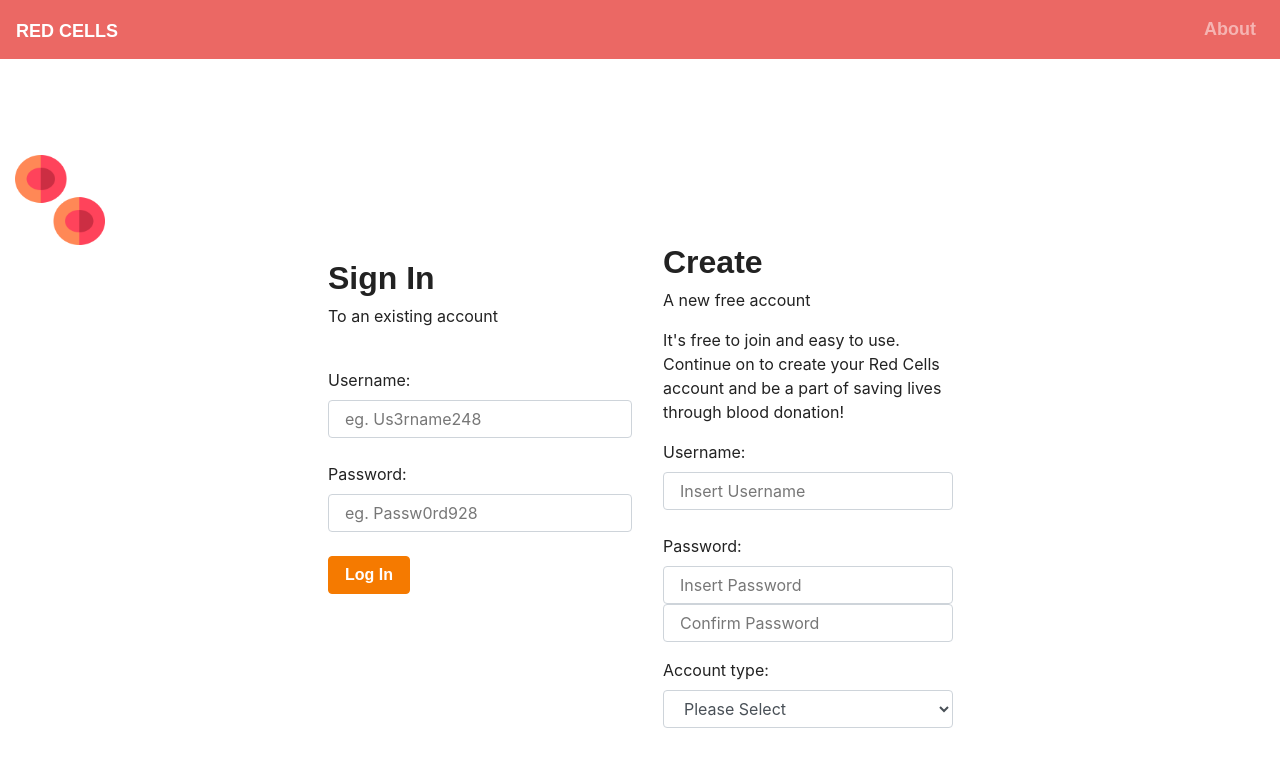
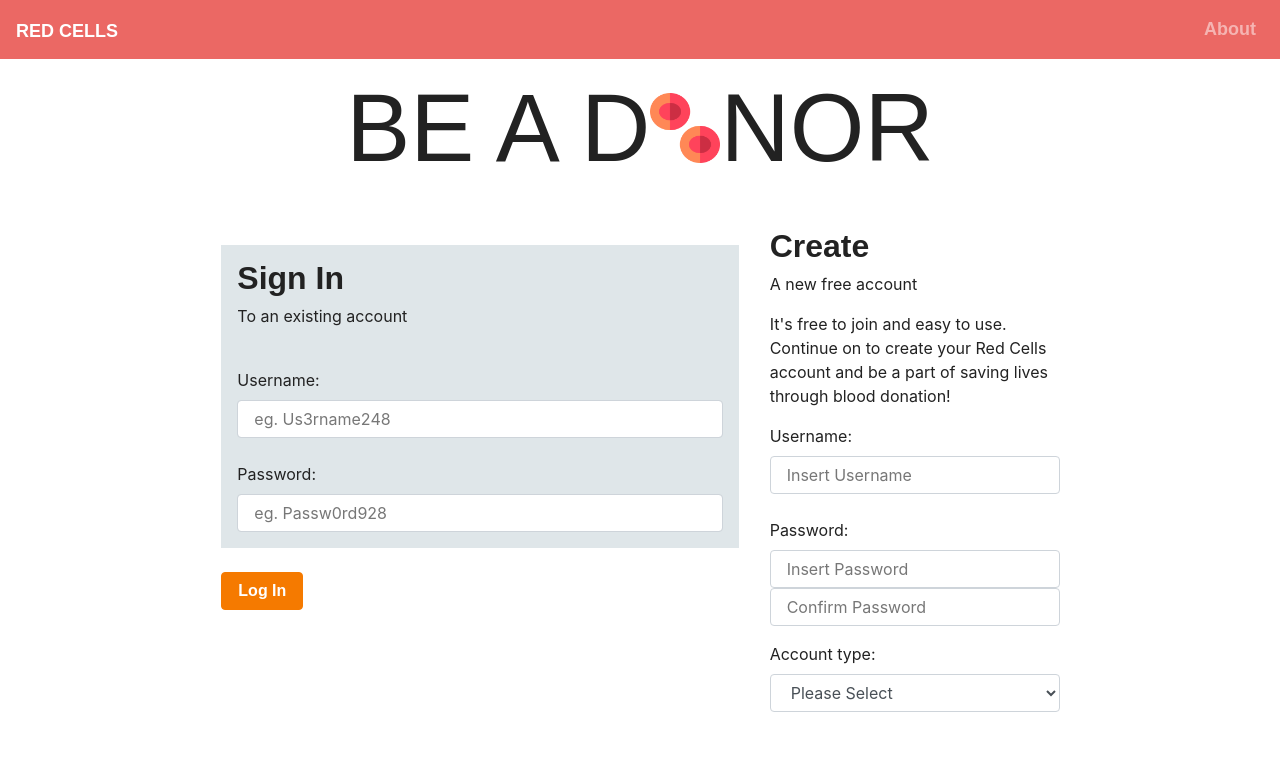
Before and after one commit to hjc86/blood_app, a React (Create React App) app in the folder frontend/: page / in a window 1280 px wide. Shown: the top 766 px of the page. Built offline with nearby package versions, Linux system fonts and the light colour scheme; a web font is replaced by a local one.

Commit message:
centered components

```diff
--- a/frontend/src/components/scheduler.js
+++ b/frontend/src/components/scheduler.js
@@ -97,18 +97,20 @@ class Scheduler extends Component {
     const { loading } = this.state;
 
     return (
-      <div className="container-fluid">
+      <div className="container-fluid text-center">
         <h1>Booking</h1>
+        <div className="container mr-5 col-8 p-3 mb-4">
         <AppointmentPicker
           addAppointment={this.addAppointment}
           removeAppointment={this.removeAppointment}
-          initialDay={new Date("2020-06-08")}
+          // initialDay={new Date("2020-06-01")}
           days={days}
           maxReservableAppointments={1}
           // alpha
           visible
           selectedByDefault
          />
+         </div>
       </div>
     );
   }
--- a/frontend/src/containers/clinic_dashboard.js
+++ b/frontend/src/containers/clinic_dashboard.js
@@ -12,7 +12,7 @@ class ClinicDashboard extends React.Component {
         return (
             <div>
             <NavBar />
-             <ClinicAppointments />
+            <ClinicAppointments />
             </div>
         )
     }
--- a/frontend/src/containers/login.js
+++ b/frontend/src/containers/login.js
@@ -3,16 +3,13 @@ import { Link } from 'react-router-dom';
 import { connect } from 'react-redux';
 import NavBar from '../components/navbar_home';
 import { simpleAction } from '../action-creators/simpleAction';
-
 import logo from '../img/red-blood-cells.png';
-
 const mapStateToProps = state => ({
     ...state
 })
 const mapDispatchToProps = dispatch => ({
     simpleAction: () => dispatch(simpleAction())
 })
-
 class Login extends React.Component {
     constructor(props) {
         super(props);
@@ -22,15 +19,12 @@ class Login extends React.Component {
         }
         this.changeHandler = this.changeHandler.bind(this);
     }
-
     simpleAction = (event) => {
         this.props.simpleAction();
         console.log(this.props);
     }
-
     changeHandler = (event) =>  {
         let state = this.state
-
         switch (event.target.name) {
             case "signInUsername":
                 state.signIn.username = event.target.value
@@ -70,28 +64,25 @@ class Login extends React.Component {
                 break;
         }
     }
-
     render() {
         let createButton
         if (this.state.create.isClinic === false) {
             createButton =
             <Link to={{pathname:'/donor-profile'}}><button className='passwordButton btn btn-primary' type='submit'>Create</button></Link>
-
         } else if (this.state.create.isClinic === true) {
             createButton =
             <Link to={{pathname:'/clinic-profile'}}><button className='passwordButton btn btn-primary' type='submit'>Create</button></Link>
-
         }
-
         return (
             <div>
             < NavBar />
-            <div className="container-fluid pt-5">
-            <div classname="justify-content-center">
-            <img className="mt-5" src={logo} alt="profile picture" style={{width: "90px"}}/>
+            <div className="container-fluid pt-3">
+            <div className="text-center mb-5 justify-content-center" >
+            <h1 className="display-1">BE A D<img className="mb-3 justify-content-center" src={logo} alt="profile picture" style={{width: "70px"}}/>NOR</h1>
             </div>
                 <div className="row justify-content-center">
-                    <div className="col-3 p-2 m-2">
+                    <div className="col-5 p-2 m-2 ">
+                        <div className="container mr-4 p-3" style={{backgroundColor: "#dfe6e9"}}>
                         <form>
                         <h2>Sign In</h2>
                         <p>To an existing account</p>
@@ -114,10 +105,10 @@ class Login extends React.Component {
                             placeholder="eg. Passw0rd928">
                         </input>
                         </form>
+                        </div>
                         < br/>
                         <button className='loginUserButton btn btn-danger' type='submit' >Log In</button>
                     </div>
-
                     <div className="col-3">
                         <form>
                         <h2>Create</h2>
@@ -169,9 +160,7 @@ class Login extends React.Component {
                 </div>
             </div>
             </div>
-
         )
     }
 }
-
 export default connect(mapStateToProps, mapDispatchToProps) (Login);
```
